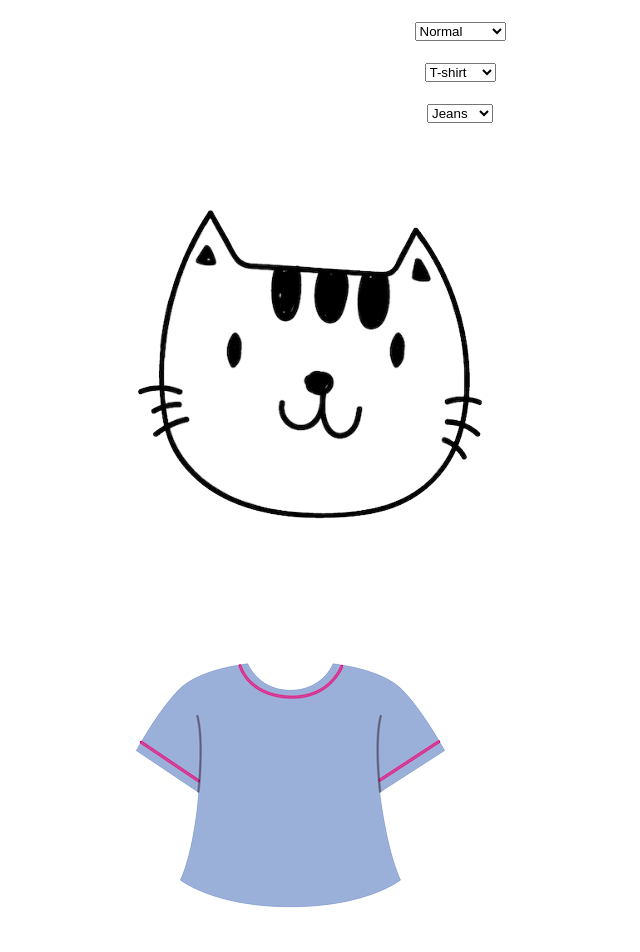
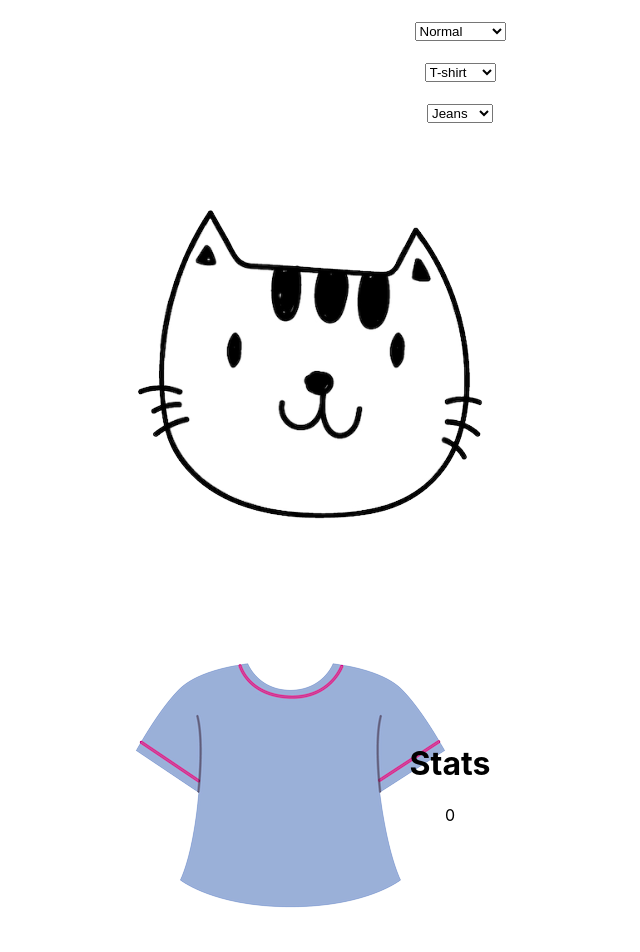
Before and after one commit to Olivia-Pasion/character-designer-react, a React (Create React App) app: page / in a window 1280 px wide. Shown: the top 952 px of the page, without its empty margins (190-830 px from the left). Built offline with nearby package versions, Linux system fonts and the light colour scheme.

Commit message:
imported Stat component into Main.js, added headCount and setHeadCount state to Main.js, Control.js, and Stat.js - headCount displays

```diff
--- a/src/components/Controls/Control.js
+++ b/src/components/Controls/Control.js
@@ -2,13 +2,14 @@ import React from 'react';
 import './Control.css';
 
 
-export default function Control({ head, setHead, middle, setMiddle, bottom, setBottom }) {
+export default function Control({ head, setHead, middle, setMiddle, bottom, setBottom, setHeadCount, headCount }) {
   return (
     <div className="control">
       <div className="form-control">
         <select className="head" value={head}
           onChange={(e) => {
             setHead(e.target.value);
+            setHeadCount(headCount + 1);
           }}>
           <option value="normal">Normal</option>
           <option value="hat">Hat</option>
--- a/src/components/Main/Main.js
+++ b/src/components/Main/Main.js
@@ -2,27 +2,34 @@ import React from 'react';
 import { useState } from 'react';
 import Control from '../Controls/Control.js';
 import Character from '../Character/Character.js';
+import Stat from '../Stats/Stat.js';
+
 import './Main.css';
 
 export default function Main() {
   const [head, setHead] = useState('normal');
   const [middle, setMiddle] = useState('tshirt');
+  const [headCount, setHeadCount] = useState(0);
   const [bottom, setBottom] = useState('jean');
   return (
     <div className="main">
-      <Control
+      <Control className="control"
         head={head}
         setHead={setHead}
         middle={middle}
         setMiddle={setMiddle}
         bottom={bottom}
         setBottom={setBottom}
+        headCount={headCount}
+        setHeadCount={setHeadCount}
       />
       <Character className="character"
         head={head}
         middle={middle}
         bottom={bottom}
       />
+      <Stat className="stat"
+        headCount={headCount}/>
     </div>
   );
 }
--- a/src/components/Stats/Stat.js
+++ b/src/components/Stats/Stat.js
@@ -0,0 +1,10 @@
+import React from 'react';
+
+export default function Stat({ headCount }) {
+  return (
+    <div className="stat">
+      <h1>Stats</h1>
+      <p>{headCount}</p>
+    </div>
+  );
+}
```
